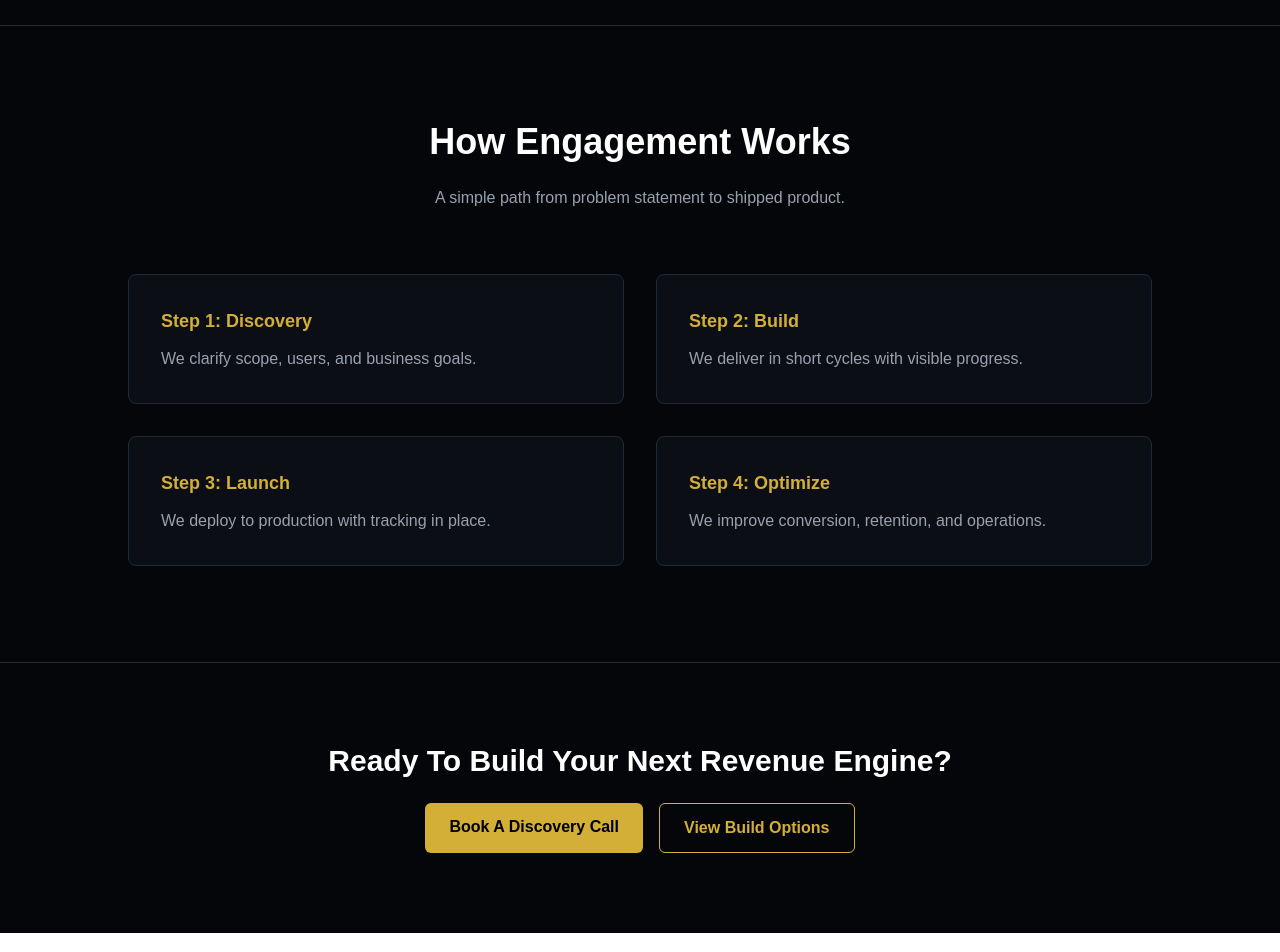
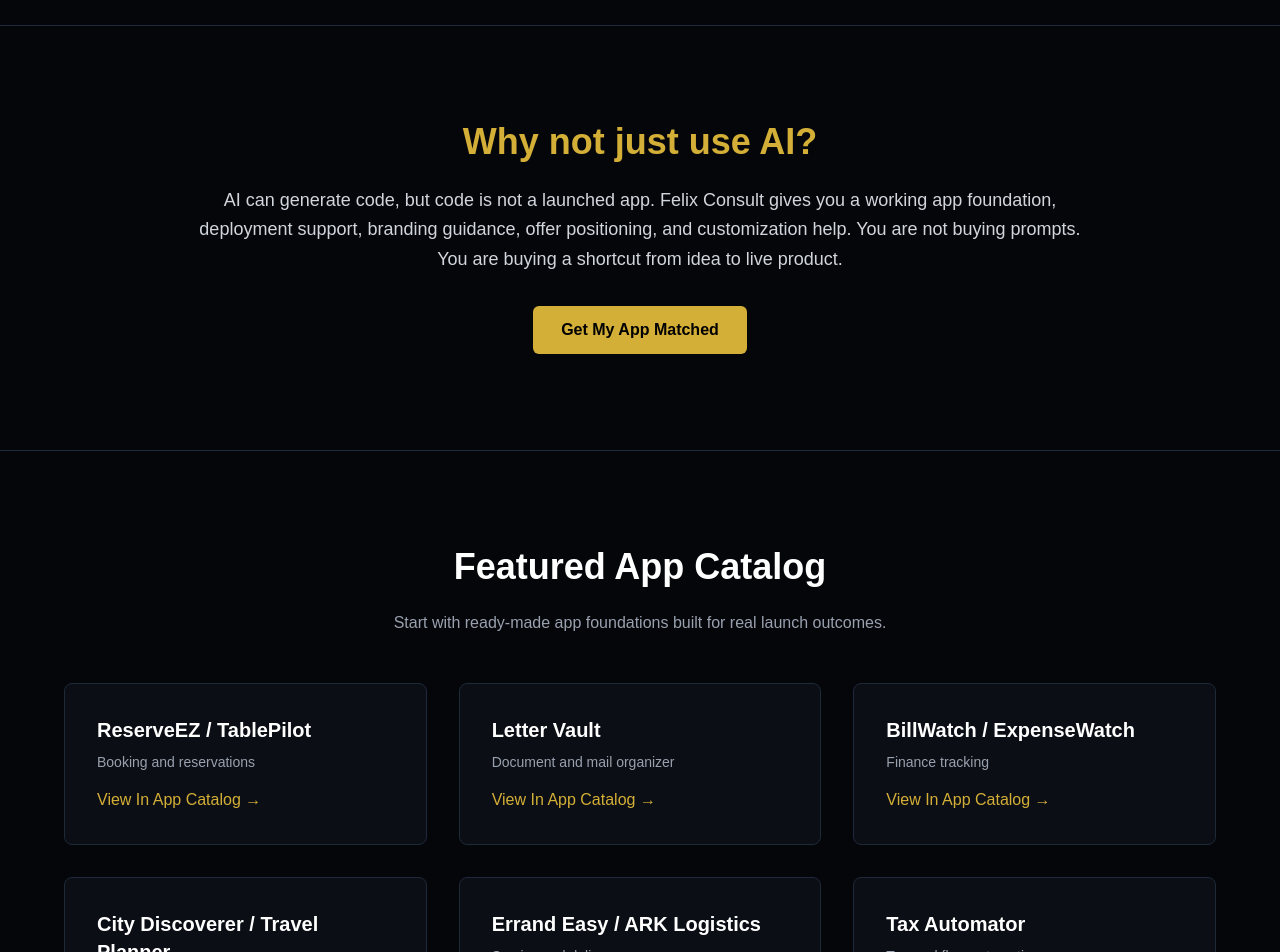
Before and after one commit to felabayomi/felix-consult, a Next.js app: page / in a window 1280 px wide. Shown: the part 2160-3112 px from the top of the page. Built offline with nearby package versions, Linux system fonts and the light colour scheme.

Commit message:
Add AI-objection section to homepage and app catalog with CTA

```diff
--- a/app/app-catalog/page.tsx
+++ b/app/app-catalog/page.tsx
@@ -576,6 +576,16 @@ export default function AppCatalogPage() {
                     <Link href="/contact" className="inline-block bg-[#C6A75E] text-black px-6 py-3 rounded-md font-semibold hover:opacity-90">Not sure which app fits? Get a $99 App Business Review</Link>
                 </section>
 
+                <section className="mb-16 border border-[#C6A75E]/20 rounded-2xl p-8 bg-[#101014]">
+                    <h2 className="text-3xl font-semibold mb-4">Why not just use AI?</h2>
+                    <p className="text-gray-300 mb-6 leading-relaxed">
+                        AI can generate code, but code is not a launched app. Felix Consult gives you a working app foundation, deployment support, branding guidance, offer positioning, and customization help. You are not buying prompts. You are buying a shortcut from idea to live product.
+                    </p>
+                    <Link href="/contact" className="inline-block bg-[#C6A75E] text-black px-6 py-3 rounded-md font-semibold hover:opacity-90">
+                        Get My App Matched
+                    </Link>
+                </section>
+
                 <section className="mb-20">
                     <h2 className="text-3xl font-semibold mb-3">Featured App Packages</h2>
                     <p className="text-gray-400 mb-8">Start here. These are the fastest-to-sell app offers.</p>
@@ -600,17 +610,6 @@ export default function AppCatalogPage() {
                                 </div>
                             </div>
                         ))}
-                    </div>
-                </section>
-
-                <section className="mb-20 border border-[#C6A75E]/20 rounded-2xl p-8 bg-[#101014]">
-                    <h2 className="text-3xl font-semibold mb-4">Why Not Just Use AI Alone?</h2>
-                    <p className="text-gray-300 mb-4">You are buying a deployable foundation, not random code output.</p>
-                    <div className="grid md:grid-cols-2 gap-4 text-gray-400">
-                        <p>Ready-made app architecture that already solves a real workflow.</p>
-                        <p>Branding and deployment support from first call to launch.</p>
-                        <p>Faster path to revenue than building from a blank prompt.</p>
-                        <p>Post-launch help to improve retention and conversion.</p>
                     </div>
                 </section>
 
--- a/app/page.tsx
+++ b/app/page.tsx
@@ -163,6 +163,55 @@ export default function HomePage() {
         </div>
       </section>
 
+      {/* WHY NOT JUST USE AI */}
+      <section className="py-24 px-6 border-t border-gray-800">
+        <div className="max-w-4xl mx-auto text-center">
+          <h2 className="text-3xl md:text-4xl font-bold mb-6 text-[#D4AF37]">
+            Why not just use AI?
+          </h2>
+          <p className="text-gray-300 text-lg leading-relaxed mb-8">
+            AI can generate code, but code is not a launched app. Felix Consult gives you a working app foundation, deployment support, branding guidance, offer positioning, and customization help. You are not buying prompts. You are buying a shortcut from idea to live product.
+          </p>
+          <Link
+            href="/contact"
+            className="inline-block bg-[#D4AF37] text-black px-7 py-3 rounded-md font-semibold hover:opacity-90 transition"
+          >
+            Get My App Matched
+          </Link>
+        </div>
+      </section>
+
+      {/* FEATURED APP CATALOG */}
+      <section className="py-24 px-6 border-t border-gray-800">
+        <h2 className="text-3xl md:text-4xl font-bold text-center mb-6">
+          Featured App Catalog
+        </h2>
+        <p className="text-gray-400 text-center max-w-3xl mx-auto mb-12">
+          Start with ready-made app foundations built for real launch outcomes.
+        </p>
+
+        <div className="grid md:grid-cols-2 lg:grid-cols-3 gap-8 max-w-6xl mx-auto">
+          {[
+            { name: "ReserveEZ / TablePilot", type: "Booking and reservations", href: "/app-catalog" },
+            { name: "Letter Vault", type: "Document and mail organizer", href: "/app-catalog" },
+            { name: "BillWatch / ExpenseWatch", type: "Finance tracking", href: "/app-catalog" },
+            { name: "City Discoverer / Travel Planner", type: "Travel and itinerary", href: "/app-catalog" },
+            { name: "Errand Easy / ARK Logistics", type: "Service and delivery ops", href: "/app-catalog" },
+            { name: "Tax Automator", type: "Tax workflow automation", href: "/app-catalog" },
+          ].map((app, i) => (
+            <Link
+              key={i}
+              href={app.href}
+              className="bg-[#0B0E14] border border-gray-800 rounded-lg p-8 hover:border-[#D4AF37] transition"
+            >
+              <h3 className="text-xl font-semibold mb-2">{app.name}</h3>
+              <p className="text-gray-400 text-sm mb-4">{app.type}</p>
+              <span className="text-[#D4AF37] font-medium">View In App Catalog →</span>
+            </Link>
+          ))}
+        </div>
+      </section>
+
       {/* FIND IT SECTION */}
       <section className="py-24 px-6 border-t border-gray-800 text-center">
         <h2 className="text-3xl md:text-4xl font-bold mb-6">
```
